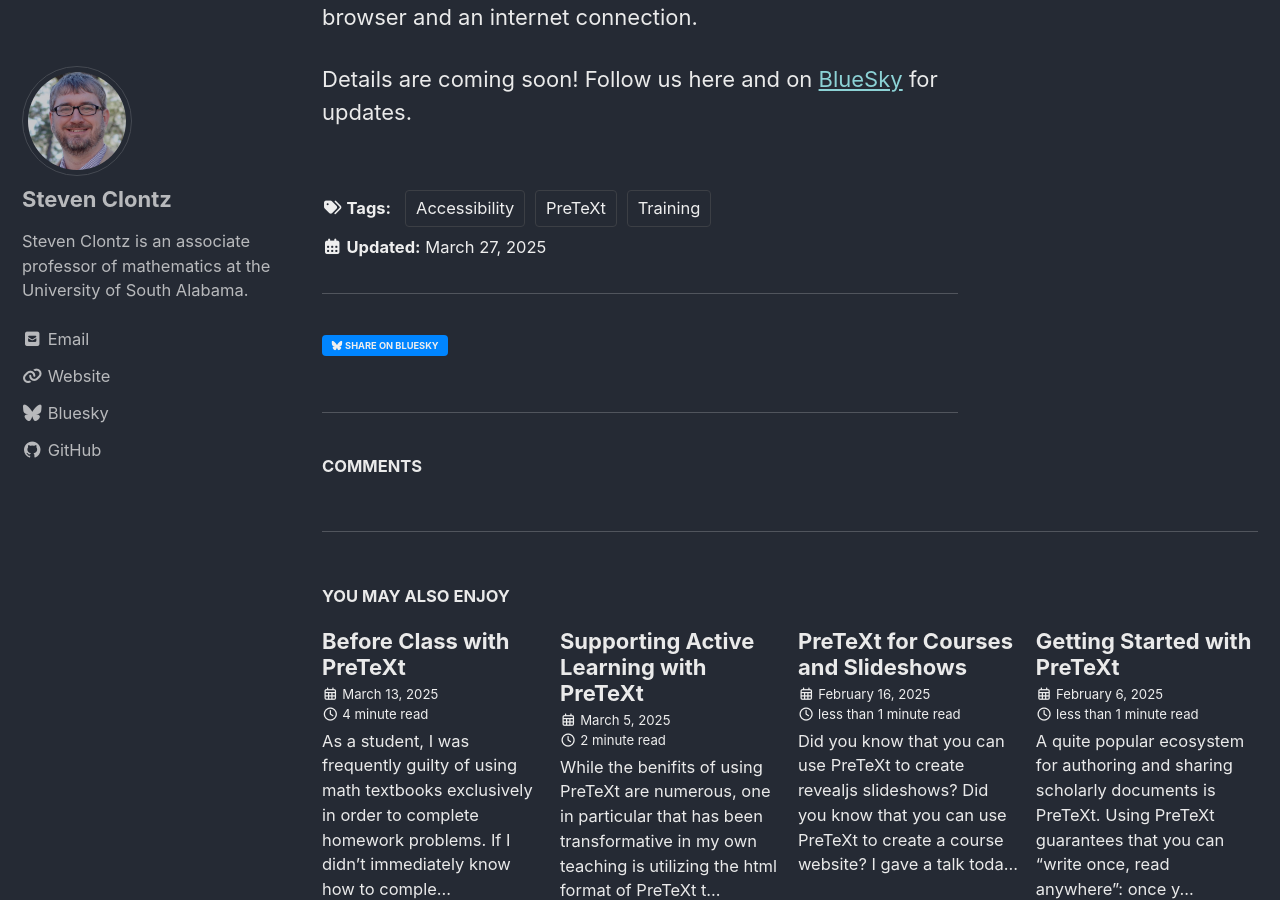
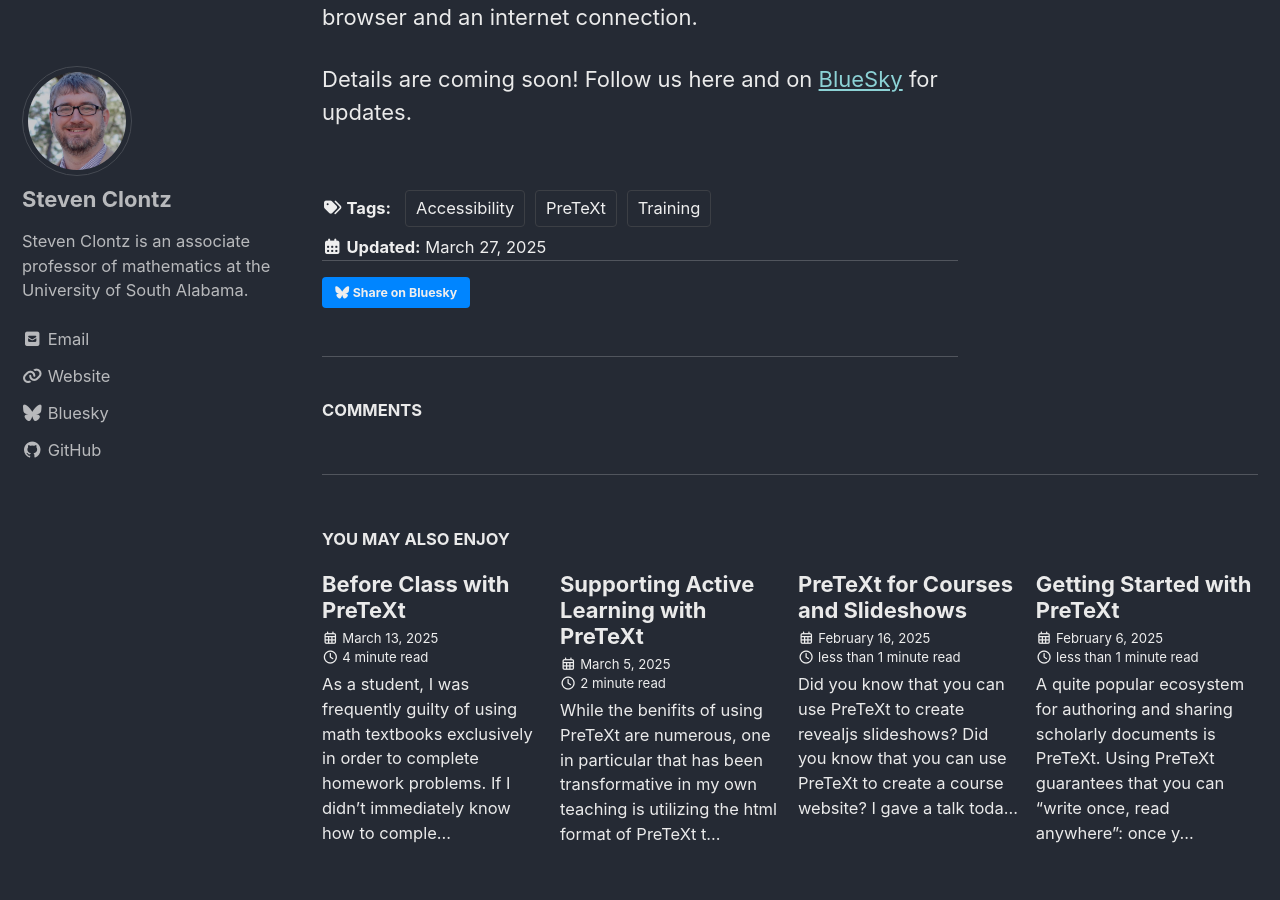
Before and after one commit to mathtechorg/mathtechorg.github.io, a Jekyll site: the page built from _posts/2025-03-27-mathtech-workshop.md, in a window 1280 px wide and 900 px high, scrolled down 400 px. Built offline with Jekyll 4.4.1, drawn with Linux system fonts in a browser that asks for light colours; cached includes are drawn as plain includes; comment, search, counter and statistics services are not loaded.

```diff
--- a/_includes/social-share.html
+++ b/_includes/social-share.html
@@ -1,9 +1,8 @@
-<section class="page__share">
-  <h4 class="page__share-title">
+<p class="page__share">
     <a href="https://bsky.app/intent/compose?text={{ page.url | absolute_url | url_encode }}" class="btn btn--bluesky" onclick="window.open(this.href, 'window', 'left=20,top=20,width=500,height=500,toolbar=1,resizable=0'); return false;" title="{{ site.data.ui-text[site.locale].share_on_label | default: 'Share on' }} BlusSky"><i class="fab fa-brands fa-bluesky" aria-hidden="true"></i><span> Share on Bluesky</span></a>
   </h4>
 
   <!-- <a href="https://www.facebook.com/sharer/sharer.php?u={{ page.url | absolute_url | url_encode }}" class="btn btn--facebook" onclick="window.open(this.href, 'window', 'left=20,top=20,width=500,height=500,toolbar=1,resizable=0'); return false;" title="{{ site.data.ui-text[site.locale].share_on_label | default: 'Share on' }} Facebook"><i class="fab fa-fw fa-facebook" aria-hidden="true"></i><span> Facebook</span></a>
 
   <a href="https://www.linkedin.com/shareArticle?mini=true&url={{ page.url | absolute_url }}" class="btn btn--linkedin" onclick="window.open(this.href, 'window', 'left=20,top=20,width=500,height=500,toolbar=1,resizable=0'); return false;" title="{{ site.data.ui-text[site.locale].share_on_label | default: 'Share on' }} LinkedIn"><i class="fab fa-fw fa-linkedin" aria-hidden="true"></i><span> LinkedIn</span></a> -->
-</section>
+</p>
```
